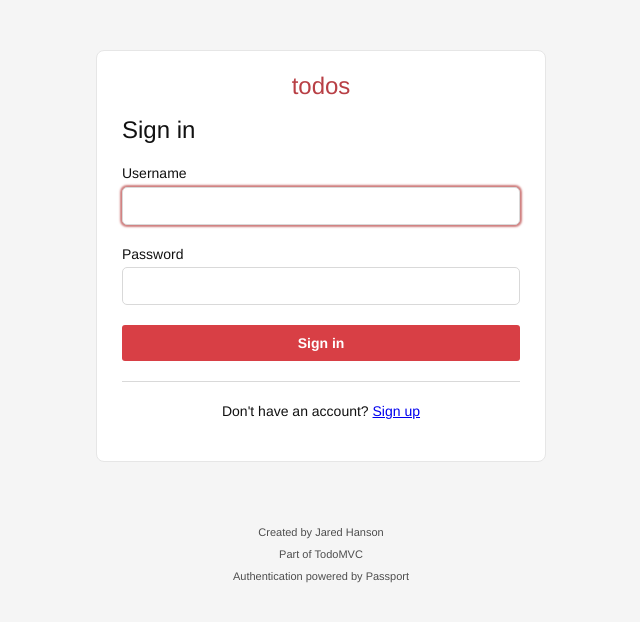
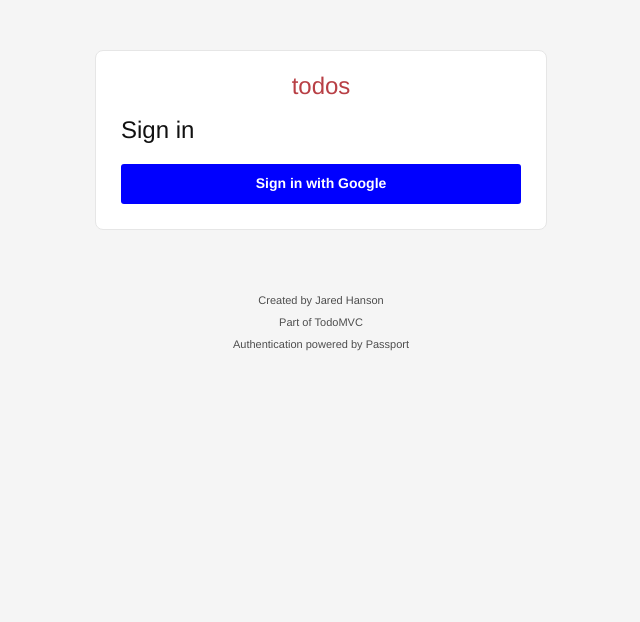
Before and after one commit to passport/todos-express-google-oauth2, a Node server app: template views/login.ejs in a window 1280 px wide. Shown: the top 622 px of the page, without its empty margins (319-959 px from the left). Run offline with Node 20, Linux system fonts and the light colour scheme; the template is opened without the code that fills it, so the values that code supplies are empty; some libraries are stand-ins or nearby versions.

Commit message:
Update login view and CSS for social login.

```diff
--- a/public/css/login.css
+++ b/public/css/login.css
@@ -1,5 +1,6 @@
 .prompt {
-	margin: 50px;
+	max-width: 400px;
+	margin: 50px auto;
 	padding: 25px;
 	background: #fff;
 	border: 1px solid #e6e6e6;
@@ -16,6 +17,20 @@ button {
 	font-weight: 700;
 	color: white;
 	cursor: pointer;
+}
+
+a.button {
+	box-sizing: border-box;
+	display: block;
+	padding: 10px;
+	width: 100%;
+	border-radius: 3px;
+	background: blue;
+	font-size: 14px;
+	font-weight: 700;
+	text-align: center;
+	text-decoration: none;
+	color: white;
 }
 
 button:hover {
@@ -35,11 +50,6 @@ h3 {
 	font-weight: 300;
 	text-align: center;
 	color: #b83f45;
-}
-
-form {
-	max-width: 400px;
-	margin: 0 auto;
 }
 
 form section {
--- a/views/login.ejs
+++ b/views/login.ejs
@@ -11,7 +11,6 @@
 	<body>
 		<section class="prompt">
 			<h3>todos</h3>
-			<form action="/login/password" method="post">
 			<h1>Sign in</h3>
 			<% if (hasMessages) { %>
 			<section class="messages">
@@ -20,19 +19,7 @@
 				<% }); %>
 			</section>
 			<% } %>
-				<section>
-					<label for="username">Username</label>
-					<input id="username" name="username" type="text" autocomplete="username" required autofocus>
-				</section>
-				<section>
-					<label for="current-password">Password</label>
-					<input id="current-password" name="password" type="password" autocomplete="current-password" required>
-				</section>
-				<input type="hidden" name="_csrf" value="<%= csrfToken %>">
-				<button type="submit">Sign in</button>
-			</form>
-			<hr>
-			<p class="help">Don't have an account? <a href="/signup">Sign up</a></p>
+			<a class="button" href="/login/federated/accounts.google.com">Sign in with Google</a>
 		</section>
 		<footer class="info">
 			<p>Created by <a href="https://www.jaredhanson.me">Jared Hanson</a></p>
```
Also changed, not shown: routes/myaccount.js (deleted, +0 -14 lines). Lines whose indentation alone changed are shown as unchanged.
